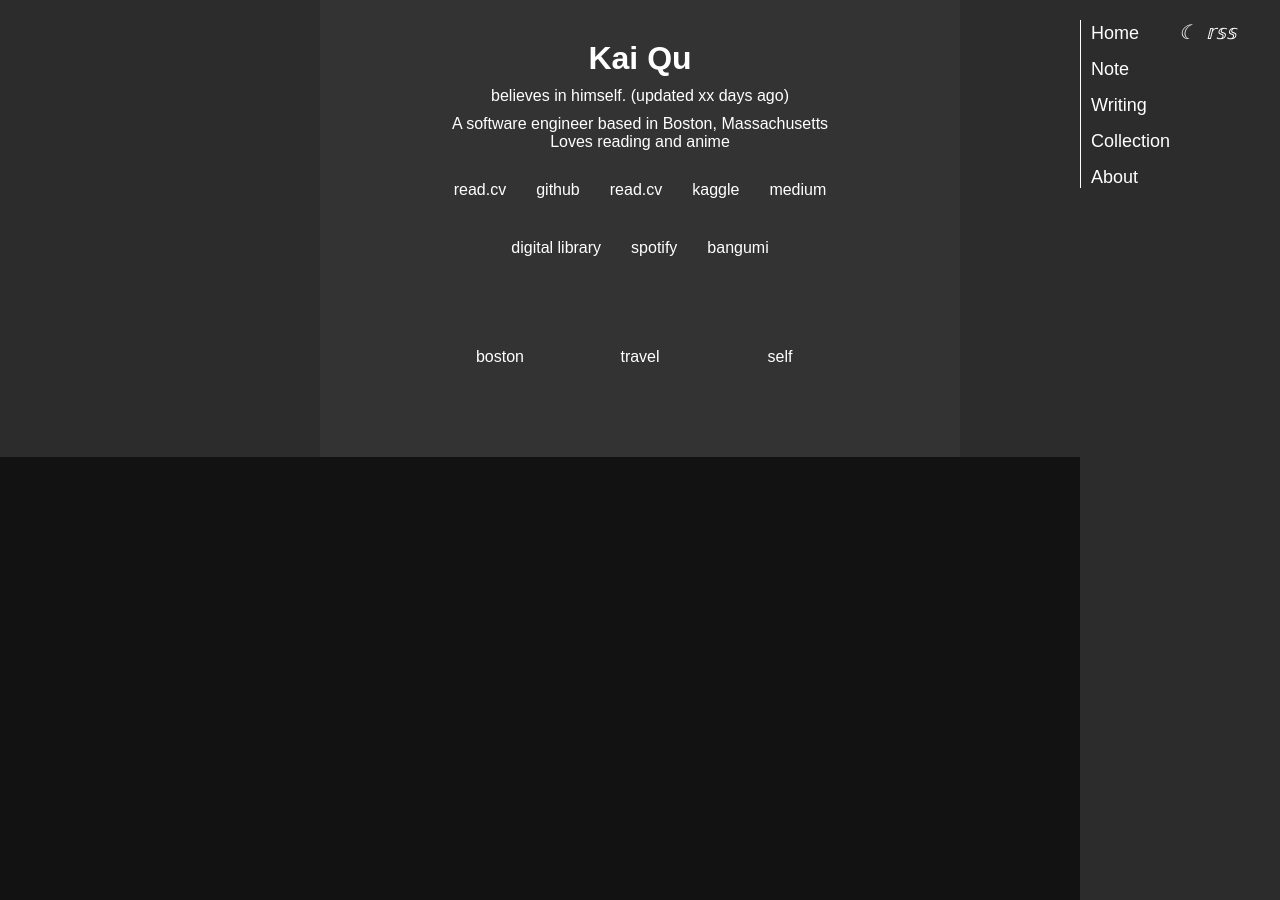
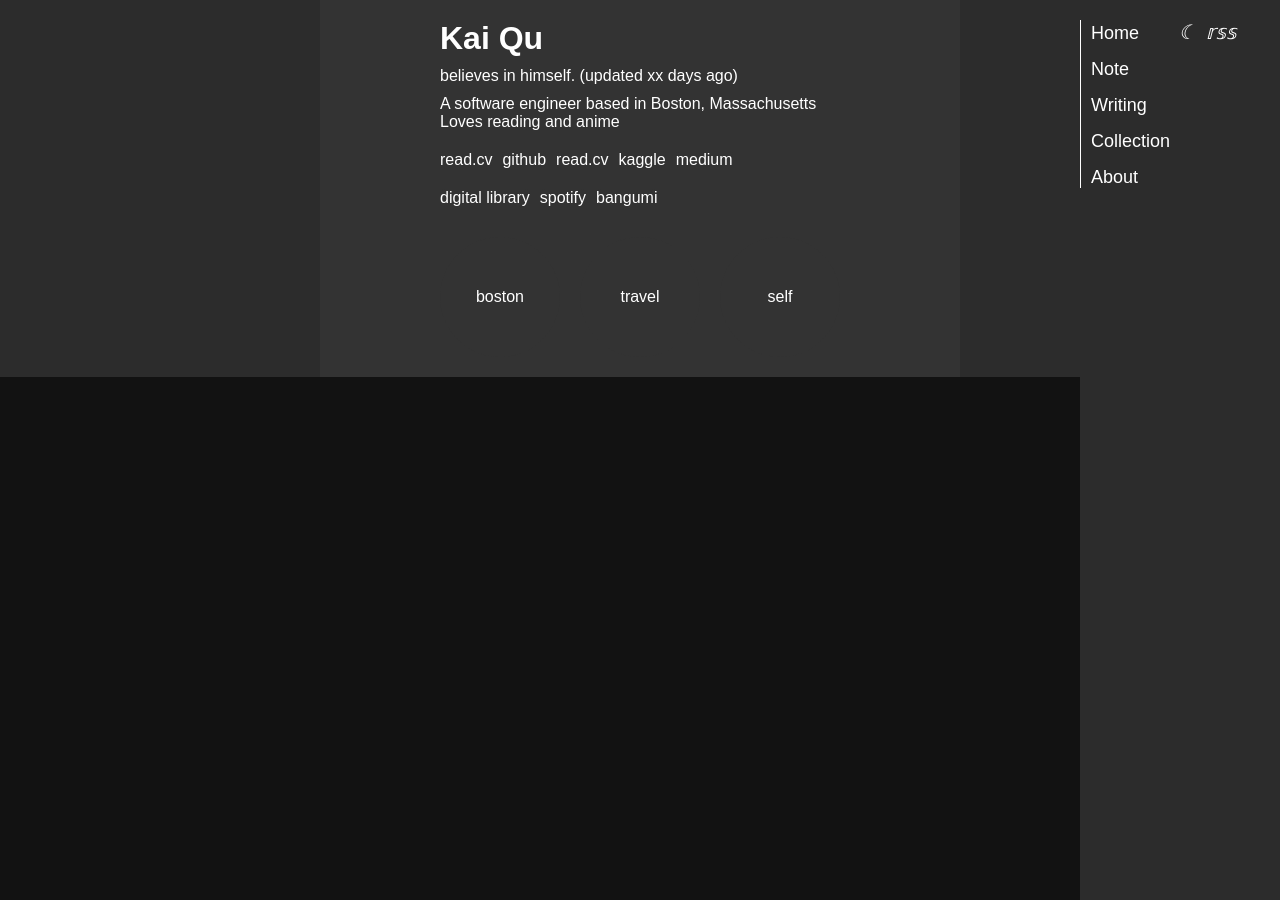
Before and after one commit to faithk7/faithk7.github.io, a Jekyll site: the page built from index.html, in a window 1280 px wide. Built offline with Jekyll 4.4.1, drawn with Linux system fonts in a browser that asks for light colours.

Commit message:
r: modify the name-card and info-card to have left-aligned text and centered div

```diff
--- a/assets/index.css
+++ b/assets/index.css
@@ -1,7 +1,10 @@
 /* Home Page Styles */
 .c-name-card, .c-info-card, .c-moment-container {
-    text-align: center;
-    margin: 20px 0;
+    text-align: left;
+    margin-left: auto;
+    margin-right: auto;
+    width: 400px;
+    display: block;
 }
 
 .o-name {
@@ -16,14 +19,14 @@
 
 .o-info {
     display: flex;
-    justify-content: center;
+    justify-content: left;
     gap: 10px;
     margin-top: 20px;
 }
 
 .o-social {
     background-color: #333;
-    padding: 10px;
+    /* margin: 10px; */
     border-radius: 5px;
 }
 
```
